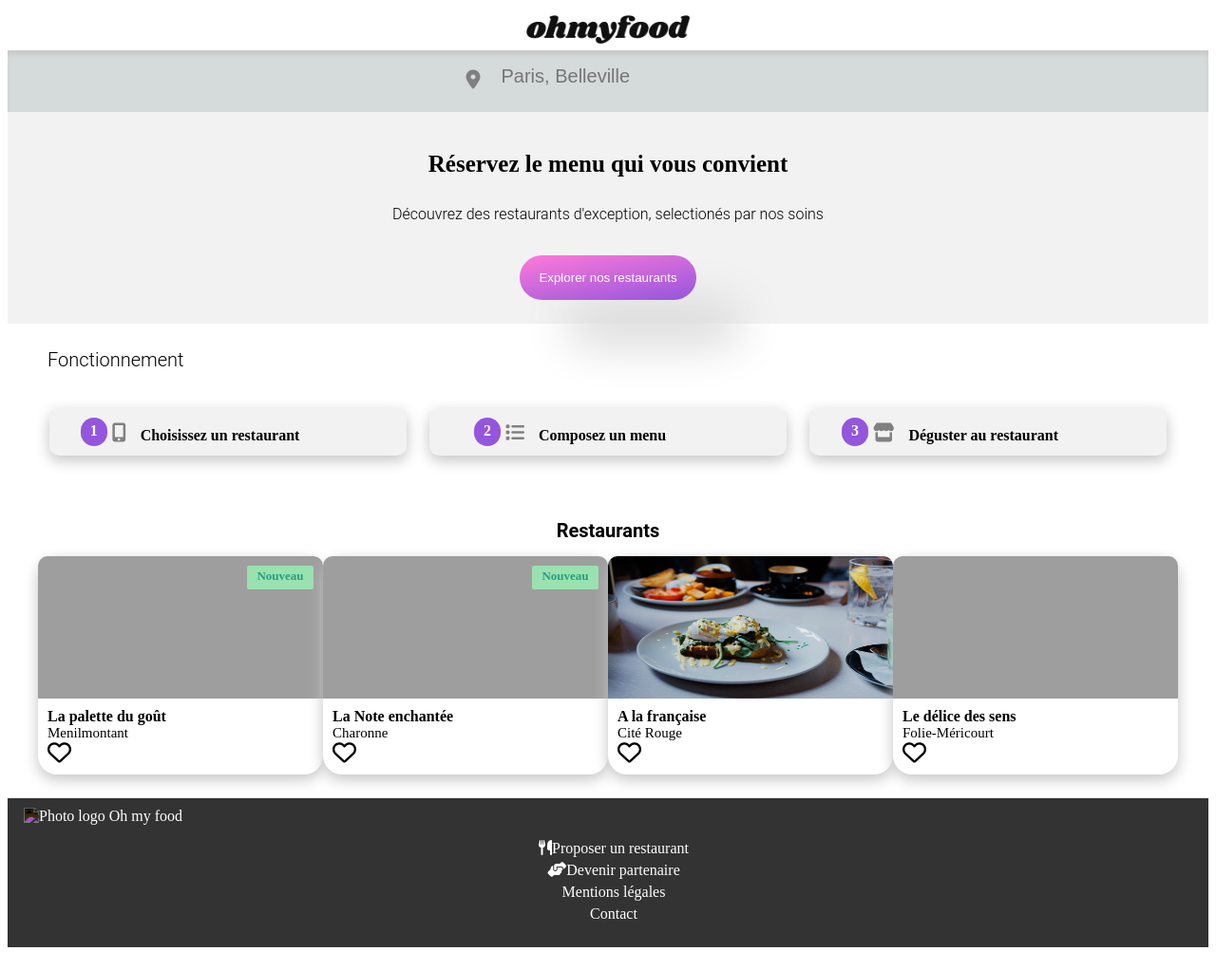
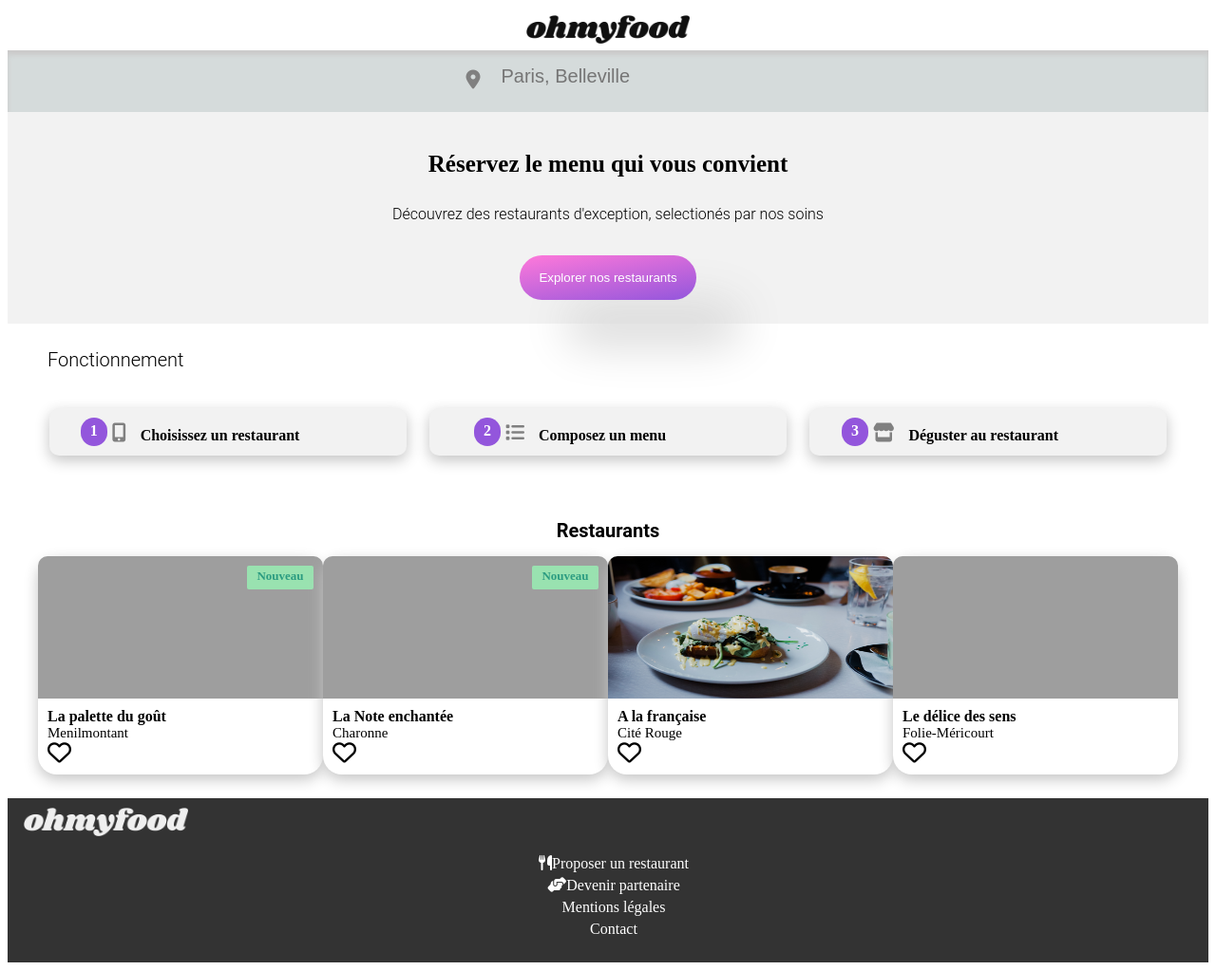
Before and after one commit to Mylehna/mariamboudad_3_23022021, a plain HTML site: page index.html in a window 1280 px wide. Shown: the whole page at 95% size. Drawn offline with Linux system fonts and the light colour scheme; the site is published under a folder, as on GitHub Pages, so addresses that start at the root find nothing.

Commit message:
Correction chemin logo footer

```diff
--- a/index.html
+++ b/index.html
@@ -161,7 +161,7 @@
     <footer>
         <div class="footer">
             <div class="footer__logo">
-                <img class="imgl" src="/images/ohmyfood.png" alt="Photo logo Oh my food"/>
+                <img class="imgl" src="./images/ohmyfood.png" alt="Photo logo Oh my food"/>
             </div>
 
             <div class="footer__link">
```
